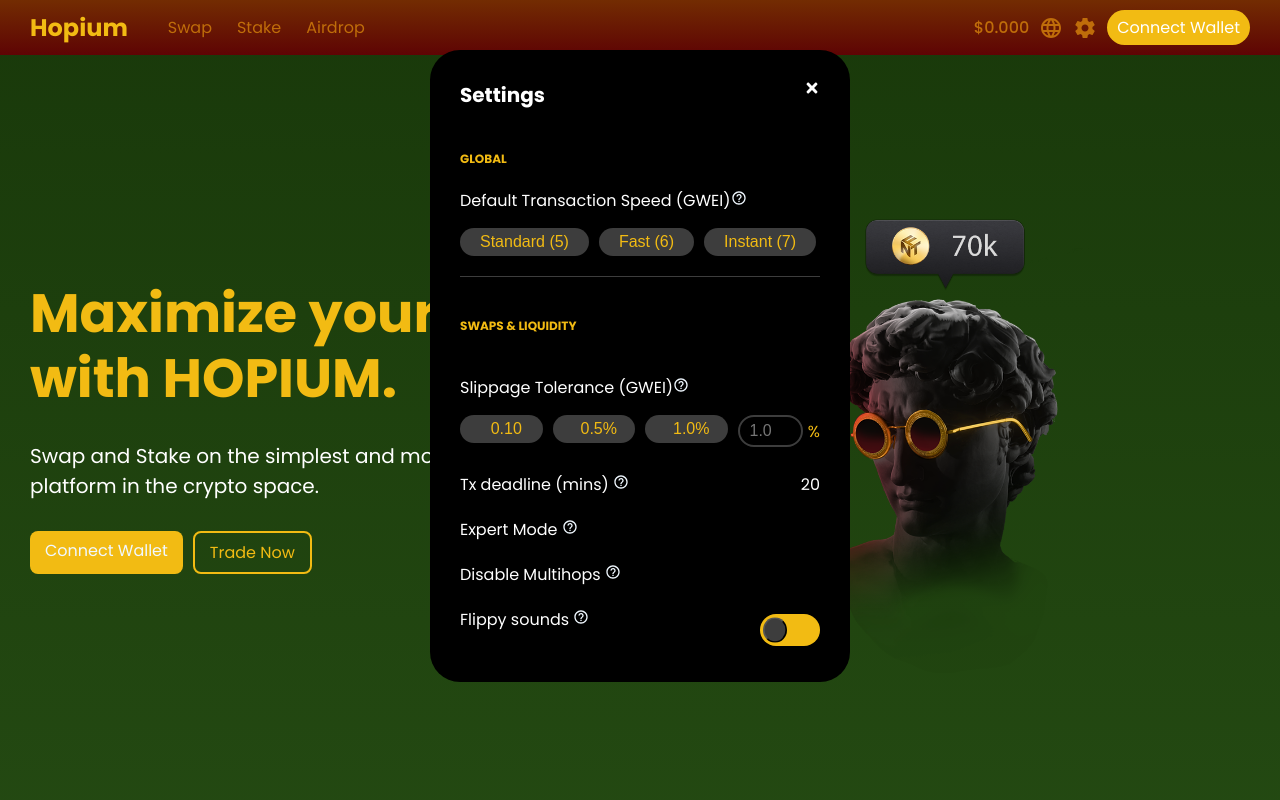
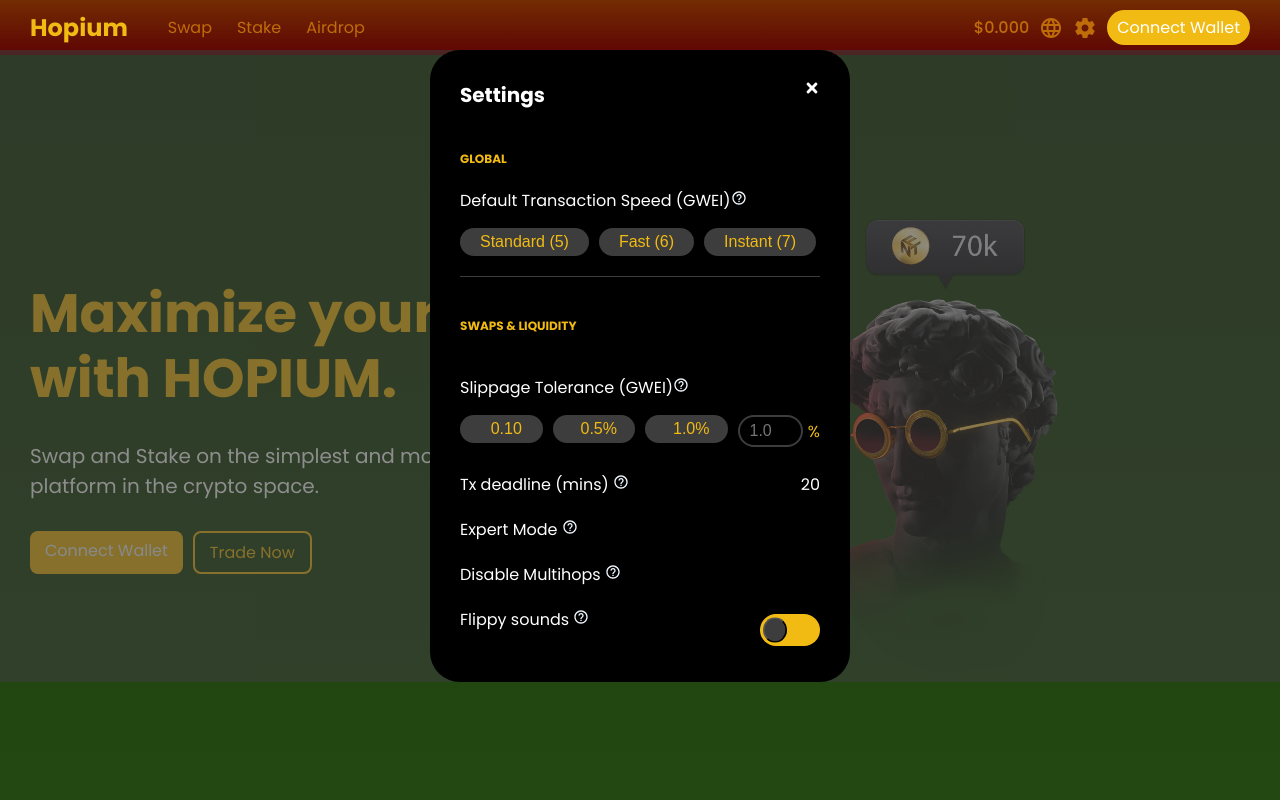
Before and after one commit to Demandtech/hopium, a React (Create React App) app: page / in a window 1280 px wide. Both pictures are taken after a click on the icon 1085 px from the left and 27 px from the top of the page. Shown: the top 800 px of the page. Built offline with nearby package versions, Linux system fonts and the light colour scheme.

Commit message:
modal fix

```diff
--- a/src/components/modal/modal.css
+++ b/src/components/modal/modal.css
@@ -2,6 +2,7 @@
   position: fixed;
   top: 50px;
   width: 100%;
+  background: #3d3d3d95;
 }
 
 .modal-wrapper {
```
